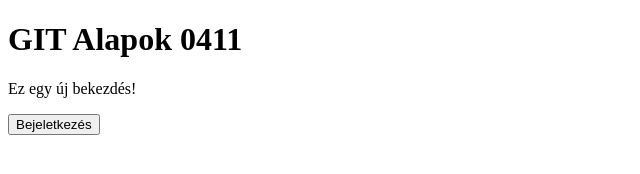
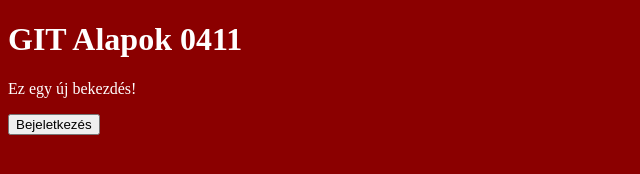
Before and after one commit to swinx0/git-teszt-0411, a plain HTML site: page index.html in a window 1280 px wide. Shown: the whole page, without its empty margins (0-640 px from the left). Drawn offline with Linux system fonts and the light colour scheme.

Commit message:
CSS file létrehozva, formázások beállítva

```diff
--- a/index.html
+++ b/index.html
@@ -4,6 +4,7 @@
     <meta charset="UTF-8">
     <meta http-equiv="X-UA-Compatible" content="IE=edge">
     <meta name="viewport" content="width=device-width, initial-scale=1.0">
+    <link rel="stylesheet" href="style.css">
     <title>Document</title>
 </head>
 <body>
--- /dev/null
+++ b/style.css
@@ -0,0 +1,5 @@
+body{
+
+    background: darkred;
+    color: white;
+}
```
